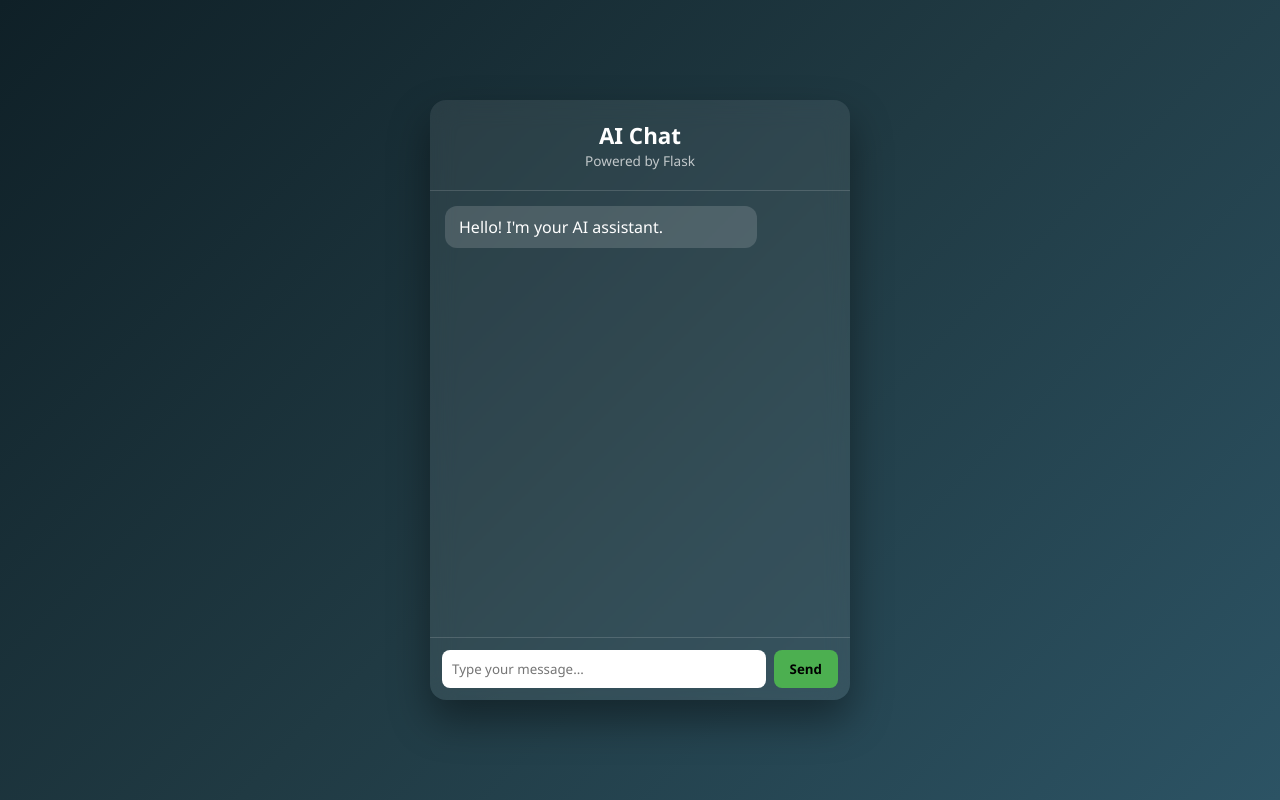
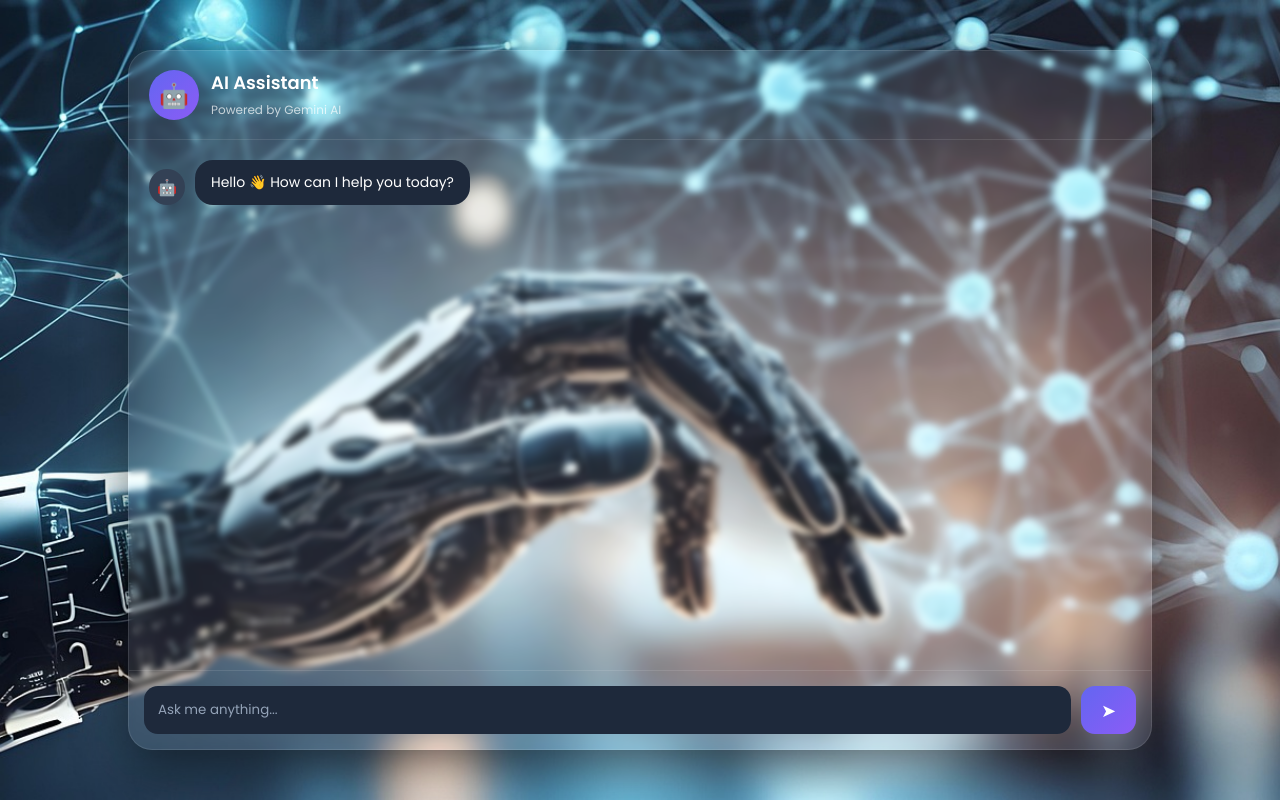
Before and after one commit to Suren1997/AI_Simple_Chatbot, a Flask app: page / in a window 1280 px wide. Run offline with Flask 3, Linux system fonts and the light colour scheme.

Commit message:
updated code

```diff
--- a/app.py
+++ b/api/app.py
@@ -9,7 +9,14 @@ client = genai.Client(
     api_key=os.getenv("GEMINI_AI_KEY")
 )
 
-app = Flask(__name__)
+
+BASE_DIR = os.path.dirname(os.path.abspath(__file__))
+
+app = Flask(
+    __name__,
+    template_folder=os.path.join(BASE_DIR, "..", "templates"),
+    static_folder=os.path.join(BASE_DIR, "..", "static")
+)
 
 @app.route("/")
 def index():
@@ -21,26 +28,30 @@ def chat():
     try:
         data = request.get_json()
 
-        user_message = data.get("message", "")
+        if not data:
+            return jsonify({"error": "No request data"}), 400
+
+        user_message = data.get("message", "").strip()
+
+        if not user_message:
+            return jsonify({"error": "Message cannot be empty"}), 400
 
         response = client.models.generate_content(
             model="gemini-2.5-flash",
             contents=user_message
         )
 
-        reply = response.text
-
         return jsonify({
-            "reply": reply
+            "reply": response.text
         })
 
     except Exception as e:
-        print("ERROR:", e)
-
+        print(f"Gemini Error: {e}")
         return jsonify({
-            "reply": f"Error: {str(e)}"
+            "error": "Failed to generate response"
         }), 500
 
+app = app
 
 if __name__ == "__main__":
-    app.run(debug=True)
+    app.run(host="0.0.0.0", port=5000)
--- /dev/null
+++ b/api/run.py
@@ -0,0 +1,4 @@
+from waitress import serve
+from app import app
+
+serve(app, host="0.0.0.0", port=5000)
--- /dev/null
+++ b/requirements.txt
@@ -0,0 +1,3 @@
+Flask
+python-dotenv
+google-genai
--- a/static/chat.js
+++ b/static/chat.js
@@ -1,46 +1,96 @@
-let chatBox = document.getElementById("chat");
-let messageInput = document.getElementById("message");
-let sendButton = document.getElementById("send-btn");
+const chatBox = document.getElementById("chat");
+const messageInput = document.getElementById("message");
+const sendButton = document.getElementById("send-btn");
 
 function addMessage(text, who) {
-  let newMessage = document.createElement("div");
-  newMessage.className = "message" + who;
-  newMessage.innerText = text;
-  chatBox.appendChild(newMessage);
+  const message = document.createElement("div");
+  message.className = `message ${who}`;
+
+  const avatar = document.createElement("div");
+  avatar.className = "avatar";
+  avatar.innerText = who === "user" ? "👤" : "🤖";
+
+  const bubble = document.createElement("div");
+  bubble.className = "bubble";
+  bubble.innerText = text;
+
+  message.appendChild(avatar);
+  message.appendChild(bubble);
+
+  chatBox.appendChild(message);
+
   chatBox.scrollTop = chatBox.scrollHeight;
 }
 
-function sendMessage() {
-  let text = messageInput.value;
+function showTyping() {
+  const typing = document.createElement("div");
+  typing.className = "message bot";
+  typing.id = "typing";
 
-  if (text === "") {
-    return;
+  typing.innerHTML = `
+        <div class="avatar">🤖</div>
+        <div class="bubble">
+            <div class="typing">
+                <span></span>
+                <span></span>
+                <span></span>
+            </div>
+        </div>
+    `;
+
+  chatBox.appendChild(typing);
+
+  chatBox.scrollTop = chatBox.scrollHeight;
+}
+
+function removeTyping() {
+  const typing = document.getElementById("typing");
+
+  if (typing) {
+    typing.remove();
   }
+}
+
+async function sendMessage() {
+  const text = messageInput.value.trim();
+
+  if (!text) return;
 
   addMessage(text, "user");
 
   messageInput.value = "";
 
-  // addMessage("I hear you! we will connect this to flask max", "bot");
-  fetch("/chat", {
-    method: "POST",
-    headers: {
-      "Content-Type": "application/json",
-    },
-    body: JSON.stringify({ message: text }),
-  })
-    .then(function (response) {
-      return response.json();
-    })
-    .then(function (data) {
-      addMessage(data.reply, "bot");
+  showTyping();
+
+  try {
+    const response = await fetch("/chat", {
+      method: "POST",
+      headers: {
+        "Content-Type": "application/json",
+      },
+      body: JSON.stringify({
+        message: text,
+      }),
     });
+
+    const data = await response.json();
+
+    removeTyping();
+
+    addMessage(data.reply, "bot");
+  } catch (error) {
+    removeTyping();
+
+    addMessage("Sorry, something went wrong. Please try again.", "bot");
+
+    console.error(error);
+  }
 }
 
-sendButton.onclick = sendMessage;
+sendButton.addEventListener("click", sendMessage);
 
-messageInput.onkeydown = function (event) {
-  if (event.key == "Enter") {
+messageInput.addEventListener("keydown", (e) => {
+  if (e.key === "Enter") {
     sendMessage();
   }
-};
+});
--- a/static/style.css
+++ b/static/style.css
@@ -2,81 +2,243 @@
   margin: 0;
   padding: 0;
   box-sizing: border-box;
-  font-family: "Segoe UI", Arial, sans-serif;
+  font-family: "Poppins", sans-serif;
 }
 
 body {
   min-height: 100vh;
-  background: linear-gradient(135deg, #0f2027, #203a43, #2c5364);
+
   display: flex;
   justify-content: center;
   align-items: center;
+
+  background-image: url("./AI_Image.jpg");
+  background-size: cover; /* Makes image fill screen */
+  background-position: center; /* Centers image */
+  background-repeat: no-repeat;
+  background-attachment: fixed; /* Optional */
 }
 
-.app {
-  width: 420px;
-  height: 600px;
+.chat-container {
+  width: 80%;
+  height: 700px;
+
   background: rgba(255, 255, 255, 0.08);
-  backdrop-filter: blur(12px);
-  border-radius: 16px;
+
+  backdrop-filter: blur(3px);
+
+  border: 1px solid rgba(255, 255, 255, 0.1);
+
+  border-radius: 24px;
+
+  overflow: hidden;
+
   display: flex;
   flex-direction: column;
-  box-shadow: 0 20px 40px rgba(0, 0, 0, 0.4);
+
+  box-shadow: 0 20px 50px rgba(0, 0, 0, 0.5);
+}
+
+.header {
+  padding: 18px 20px;
+
+  display: flex;
+  align-items: center;
+  gap: 12px;
+
+  border-bottom: 1px solid rgba(255, 255, 255, 0.1);
+
   color: white;
 }
 
-.app-header {
-  padding: 20px;
-  text-align: center;
-  border-bottom: 1px solid rgba(255, 255, 255, 0.15);
+.logo {
+  width: 50px;
+  height: 50px;
+
+  display: flex;
+  justify-content: center;
+  align-items: center;
+
+  border-radius: 50%;
+
+  background: linear-gradient(135deg, #6366f1, #8b5cf6);
+
+  font-size: 24px;
 }
 
-.app-header h1 {
-  font-size: 1.4rem;
+.header h2 {
+  font-size: 18px;
 }
 
-.app-header p {
-  font-size: 0.85rem;
+.header span {
+  font-size: 12px;
   opacity: 0.7;
 }
 
-.chat-window {
+.chat-box {
   flex: 1;
-  padding: 15px;
   overflow-y: auto;
+  padding: 20px;
+
+  display: flex;
+  flex-direction: column;
+  gap: 15px;
+}
+
+.chat-box::-webkit-scrollbar {
+  width: 5px;
+}
+
+.chat-box::-webkit-scrollbar-thumb {
+  background: #555;
+  border-radius: 10px;
 }
 
 .message {
-  background: rgba(255, 255, 255, 0.15);
-  padding: 10px 14px;
-  border-radius: 12px;
-  max-width: 80%;
+  display: flex;
+  gap: 10px;
+  align-items: flex-end;
+
+  animation: fadeIn 0.3s ease;
 }
 
-.message-bot {
-  align-self: flex-start;
+.user {
+  flex-direction: row-reverse;
 }
 
-.chat-input {
+.avatar {
+  width: 36px;
+  height: 36px;
+
   display: flex;
-  padding: 12px;
-  border-top: 1px solid rgba(255, 255, 255, 0.15);
+  justify-content: center;
+  align-items: center;
+
+  border-radius: 50%;
+
+  background: #334155;
 }
 
-.chat-input input {
+.user .avatar {
+  background: #4f46e5;
+}
+
+.bubble {
+  max-width: 75%;
+
+  padding: 12px 16px;
+
+  border-radius: 18px;
+
+  line-height: 1.5;
+  font-size: 14px;
+}
+
+.bot .bubble {
+  background: #1e293b;
+  color: white;
+}
+
+.user .bubble {
+  background: #6366f1;
+  color: white;
+}
+
+.input-area {
+  padding: 15px;
+
+  display: flex;
+  gap: 10px;
+
+  border-top: 1px solid rgba(255, 255, 255, 0.1);
+}
+
+.input-area input {
   flex: 1;
-  padding: 10px;
-  border-radius: 8px;
+
+  padding: 14px;
+
   border: none;
   outline: none;
+
+  border-radius: 14px;
+
+  background: #1e293b;
+
+  color: white;
 }
 
-.chat-input button {
-  margin-left: 8px;
-  padding: 10px 16px;
-  border-radius: 8px;
+.input-area input::placeholder {
+  color: #94a3b8;
+}
+
+.input-area button {
+  width: 55px;
   border: none;
-  background: #4caf50;
+
+  border-radius: 14px;
+
   cursor: pointer;
-  font-weight: bold;
+
+  font-size: 18px;
+
+  color: white;
+
+  background: linear-gradient(135deg, #6366f1, #8b5cf6);
+
+  transition: 0.3s;
 }
+
+.input-area button:hover {
+  transform: scale(1.05);
+}
+
+.typing {
+  display: flex;
+  gap: 5px;
+  padding: 10px;
+}
+
+.typing span {
+  width: 8px;
+  height: 8px;
+  border-radius: 50%;
+  background: #fff;
+  animation: bounce 0.6s infinite alternate;
+}
+
+.typing span:nth-child(2) {
+  animation-delay: 0.2s;
+}
+
+.typing span:nth-child(3) {
+  animation-delay: 0.4s;
+}
+
+@keyframes bounce {
+  from {
+    transform: translateY(0);
+  }
+  to {
+    transform: translateY(-6px);
+  }
+}
+
+@keyframes fadeIn {
+  from {
+    opacity: 0;
+    transform: translateY(10px);
+  }
+  to {
+    opacity: 1;
+    transform: translateY(0);
+  }
+}
+
+@media (max-width: 500px) {
+  .chat-container {
+    width: 100%;
+    height: 100vh;
+    border-radius: 0;
+  }
+}
--- a/templates/index.html
+++ b/templates/index.html
@@ -1,33 +1,55 @@
 <!DOCTYPE html>
+<html lang="en">
 
 <head>
-    <meta charset="UTF-8" />
-    <title>Flask Chatbot</title>
+    <meta charset="UTF-8">
+    <meta name="viewport" content="width=device-width, initial-scale=1.0">
+    <title>AI Assistant</title>
 
     <link rel="stylesheet" href="{{ url_for('static',filename='style.css') }}">
+
+    <link rel="preconnect" href="https://fonts.googleapis.com">
+    <link href="https://fonts.googleapis.com/css2?family=Poppins:wght@300;400;500;600&display=swap" rel="stylesheet">
 </head>
 
 <body>
-    <div class="app">
-        <header class="app-header">
-            <h1>AI Chat</h1>
-            <p>Powered by Flask</p>
+
+    <div class="chat-container">
+
+        <header class="header">
+            <div class="logo">🤖</div>
+
+            <div>
+                <h2>AI Assistant</h2>
+                <span>Powered by Gemini AI</span>
+            </div>
         </header>
 
-        <main class="chat-window" id="chat">
+        <main id="chat" class="chat-box">
+
             <div class="message bot">
-                Hello! I'm your AI assistant.
+                <div class="avatar">🤖</div>
+                <div class="bubble">
+                    Hello 👋 How can I help you today?
+                </div>
             </div>
+
         </main>
 
-        <footer class="chat-input">
-            <input id="message" type="text" placeholder="Type your message..." />
-            <button id="send-btn">Send</button>
+        <footer class="input-area">
+
+            <input id="message" type="text" placeholder="Ask me anything...">
+
+            <button id="send-btn">
+                ➤
+            </button>
+
         </footer>
 
     </div>
 
     <script src="{{ url_for('static',filename='chat.js')}}"></script>
+
 </body>
 
 </html>
```
Also changed, not shown: vercel.json.txt (added, +15 -0 lines), static/AI_Image.jpg (added), 2 other files.
